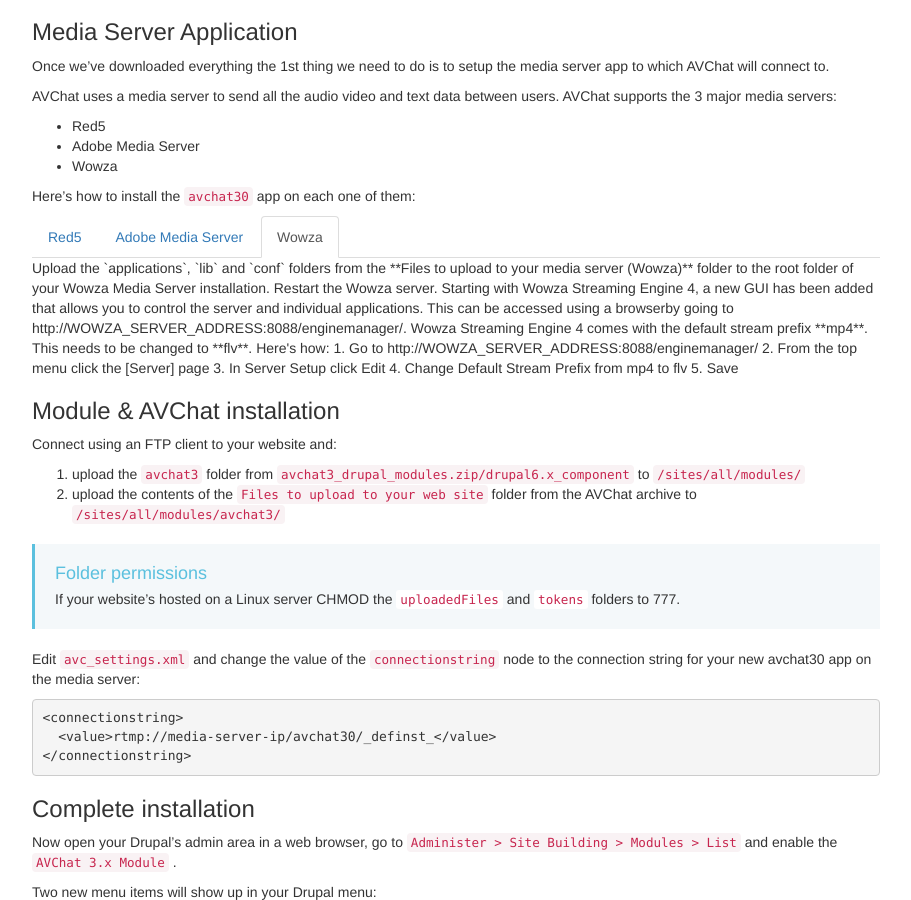
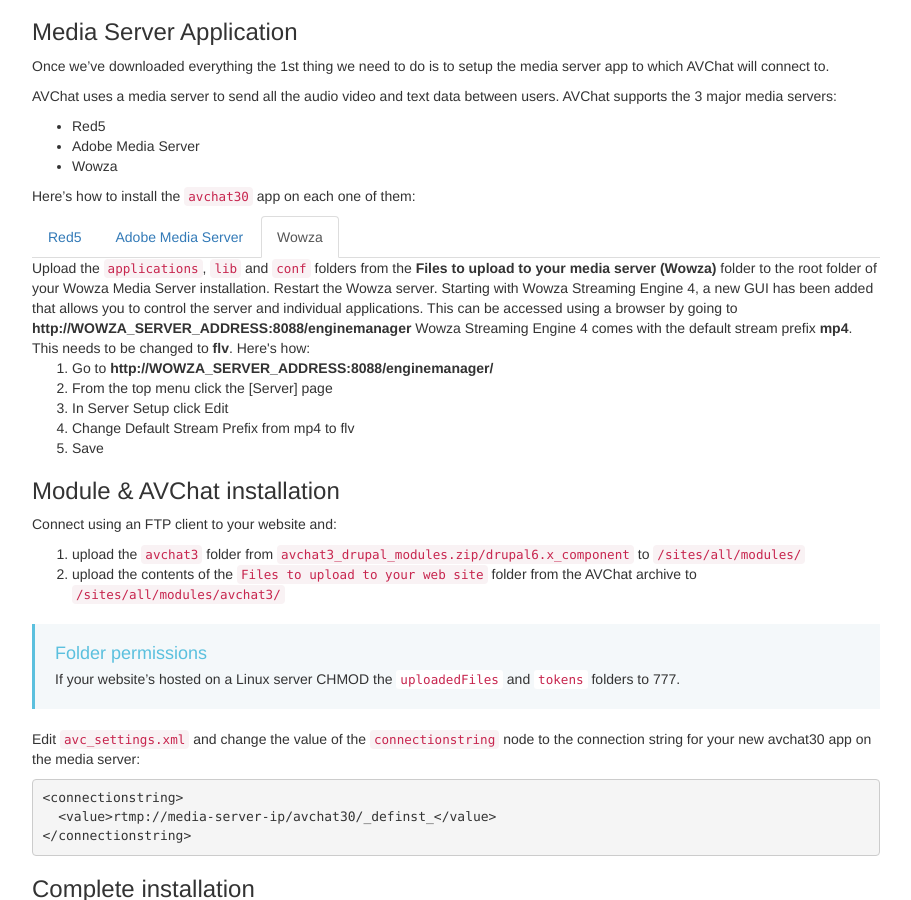
Before and after one commit to nusofthq/avchat-documentation, a Jekyll site: the page built from drupal.md, in a window 1280 px wide and 900 px high, scrolled down 845 px. Shown: the whole window, without its empty margins (38-949 px from the left). Built offline with Jekyll 4.4.1, drawn with Linux system fonts in a browser that asks for light colours; nearby versions of some CDN libraries; comment, search, counter and statistics services are not loaded.

Commit message:
WIP docs

```diff
--- a/_includes/media-server-app.md
+++ b/_includes/media-server-app.md
@@ -8,38 +8,38 @@
 
   <div class="tab-pane active" id="red5">
 
-Upload the `avchat30` folder from the **Files to upload to your media server (Red5)** folder to your Red5's **webapps** folder (C:\Program Files\Red5\webapps on Win, /opt/red5/webapps/ on Linux).
+<p>Upload the <code class="highlighter-rouge">avchat30</code> folder from the <b>Files to upload to your media server (Red5)</b> folder to your Red5's <b>webapps</b> folder (C:\Program Files\Red5\webapps on Win, /opt/red5/webapps/ on Linux).</p>
 
-On Linux, chmod the new `avchat30` folder to 777.
+<p>On Linux, chmod the new <code class="highlighter-rouge">avchat30</code> folder to 777.</p>
 
-Restart the Red5 server.
+<p>Restart the Red5 server.</p>
 
   </div>
 
   <div class="tab-pane" id="ams">
 
-Upload the `avchat30` folder (you will find it in your AVChat archive in the **Files to upload to your media server (FMS) folder)** to the **applications** folder of your AMS installation.
+Upload the <code class="highlighter-rouge">avchat30</code> folder (you will find it in your AVChat archive in the <b>Files to upload to your media server (FMS) folder)</b> to the <b>applications</b> folder of your AMS installation.
 
-Chmod the new `avchat30` folder to 777.
+Chmod the new <code class="highlighter-rouge">avchat30</code> folder to 777.
 
   </div>
 
   <div class="tab-pane" id="wowza">
 
-Upload the `applications`, `lib` and `conf` folders from the **Files to upload to your media server (Wowza)** folder to the root folder of your Wowza Media Server installation.
+Upload the <code class="highlighter-rouge">applications</code>, <code class="highlighter-rouge">lib</code> and <code class="highlighter-rouge">conf</code> folders from the <b>Files to upload to your media server (Wowza)</b> folder to the root folder of your Wowza Media Server installation.
 
 Restart the Wowza server.
 
-Starting with Wowza Streaming Engine 4, a new GUI has been added that allows you to control the server and individual applications. This can be accessed using a browserby going to http://WOWZA_SERVER_ADDRESS:8088/enginemanager/.
+Starting with Wowza Streaming Engine 4, a new GUI has been added that allows you to control the server and individual applications. This can be accessed using a browser by going to <b>http://WOWZA_SERVER_ADDRESS:8088/enginemanager</b>
 
-Wowza Streaming Engine 4 comes with the default stream prefix **mp4**. This needs to be changed to **flv**. Here's how:
-
-1. Go to http://WOWZA_SERVER_ADDRESS:8088/enginemanager/
-2. From the top menu click the [Server] page
-3. In Server Setup click Edit
-4. Change Default Stream Prefix from mp4 to flv
-5. Save
-
+Wowza Streaming Engine 4 comes with the default stream prefix <b>mp4</b>. This needs to be changed to <b>flv</b>. Here's how:
+<ol>
+<li>Go to <b>http://WOWZA_SERVER_ADDRESS:8088/enginemanager/</b></li>
+<li>From the top menu click the [Server] page</li>
+<li>In Server Setup click Edit</li>
+<li>Change Default Stream Prefix from mp4 to flv</li>
+<li>Save</li>
+</ol>
   </div>
 
 </div>
```
